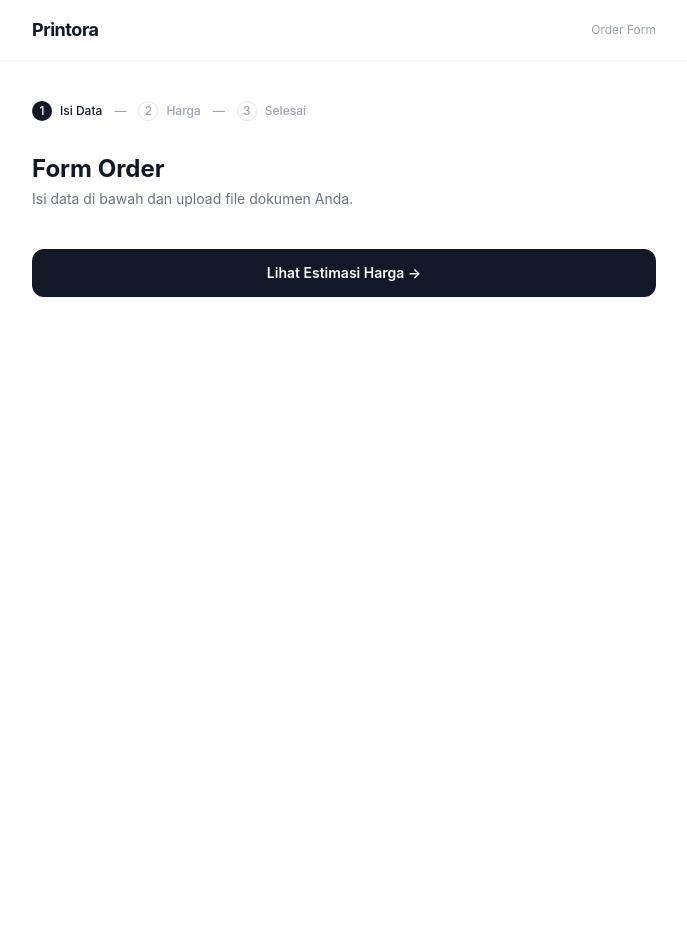
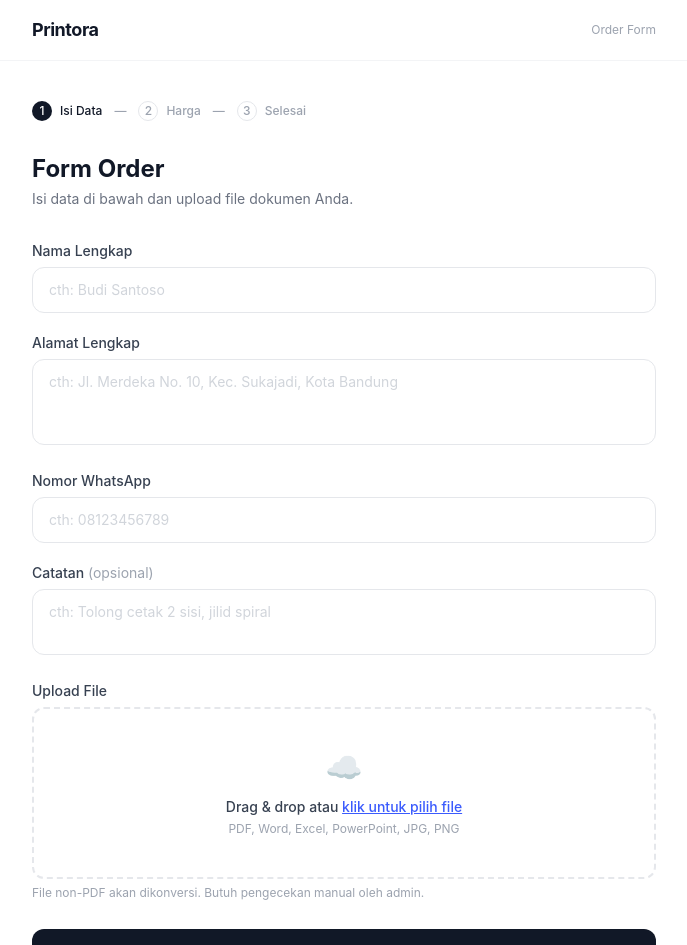
Before and after one commit to namlyanh56/printora, a Next.js app: page /order in a window 1280 px wide. Shown: the top 945 px of the page, without its empty margins (296-983 px from the left). Before the commit the page ends 800 px from the top, so only its background shows below. Built offline with nearby package versions, Linux system fonts and the light colour scheme.

Commit message:
Update page.tsx

```diff
--- a/app/order/page.tsx
+++ b/app/order/page.tsx
@@ -94,14 +94,6 @@ export default function OrderPage() {
     return Object.keys(next).length === 0;
   }
 
-  function mapColorHintToPrintTier(
-    hint: UploadResponse["upload"]["analysis"]["colorHint"]
-  ): "bw" | "light_color" | "full_color" {
-    if (hint === "full_color") return "full_color";
-    if (hint === "light_color") return "light_color";
-    return "bw";
-  }
-
   async function handleSubmit(e: React.FormEvent) {
     e.preventDefault();
     if (!validate()) return;
@@ -111,7 +103,6 @@ export default function OrderPage() {
     setErrors({});
 
     try {
-      // 1) Upload + classify + analyze
       const uploadForm = new FormData();
       uploadForm.append("file", file);
 
@@ -123,16 +114,14 @@ export default function OrderPage() {
       }
 
       const pageCount = uploadJson.upload.analysis.pageCount ?? 1;
-      const printTier = mapColorHintToPrintTier(uploadJson.upload.analysis.colorHint);
 
-      // 2) Create real order in DB
+      // Frontend no longer decides printTier
       const orderPayload = {
         customerName: form.name.trim(),
         customerAddress: form.address.trim(),
         customerWhatsapp: form.whatsapp.trim(),
         note: form.note.trim() || null,
         pageCount,
-        printTier,
         file: {
           originalFilename: uploadJson.upload.originalFilename,
           mimeType: uploadJson.upload.mimeType,
@@ -161,8 +150,7 @@ export default function OrderPage() {
 
       router.push(`/order/result?id=${encodeURIComponent(orderJson.order.orderId)}`);
     } catch (err) {
-      const msg =
-        err instanceof Error ? err.message : "Terjadi kesalahan saat memproses order.";
+      const msg = err instanceof Error ? err.message : "Terjadi kesalahan saat memproses order.";
       setErrors((prev) => ({
         ...prev,
         fileName: msg,
@@ -191,13 +179,19 @@ export default function OrderPage() {
 
       <main className="mx-auto max-w-2xl px-6 pb-20 pt-10">
         <div className="mb-8 flex items-center gap-2 text-xs font-medium text-gray-400">
-          <span className="flex h-5 w-5 items-center justify-center rounded-full bg-gray-900 text-white">1</span>
+          <span className="flex h-5 w-5 items-center justify-center rounded-full bg-gray-900 text-white">
+            1
+          </span>
           <span className="text-gray-900">Isi Data</span>
           <span className="mx-1">—</span>
-          <span className="flex h-5 w-5 items-center justify-center rounded-full border border-gray-200">2</span>
+          <span className="flex h-5 w-5 items-center justify-center rounded-full border border-gray-200">
+            2
+          </span>
           <span>Harga</span>
           <span className="mx-1">—</span>
-          <span className="flex h-5 w-5 items-center justify-center rounded-full border border-gray-200">3</span>
+          <span className="flex h-5 w-5 items-center justify-center rounded-full border border-gray-200">
+            3
+          </span>
           <span>Selesai</span>
         </div>
 
@@ -205,8 +199,138 @@ export default function OrderPage() {
         <p className="mb-8 text-sm text-gray-500">Isi data di bawah dan upload file dokumen Anda.</p>
 
         <form onSubmit={handleSubmit} noValidate className="space-y-5">
-          {/* ... UI sama seperti versi Anda ... */}
-          {/* (tetap gunakan seluruh blok input yang sudah Anda buat) */}
+          <div>
+            <label className="mb-1.5 block text-sm font-medium text-gray-700" htmlFor="name">
+              Nama Lengkap
+            </label>
+            <input
+              id="name"
+              name="name"
+              type="text"
+              value={form.name}
+              onChange={handleChange}
+              placeholder="cth: Budi Santoso"
+              className={`w-full rounded-xl border px-4 py-3 text-sm text-gray-900 outline-none transition placeholder:text-gray-300 focus:border-brand-600 focus:ring-2 focus:ring-brand-100 ${
+                errors.name ? "border-red-400" : "border-gray-200"
+              }`}
+            />
+            {errors.name && <p className="mt-1.5 text-xs text-red-500">{errors.name}</p>}
+          </div>
+
+          <div>
+            <label className="mb-1.5 block text-sm font-medium text-gray-700" htmlFor="address">
+              Alamat Lengkap
+            </label>
+            <textarea
+              id="address"
+              name="address"
+              rows={3}
+              value={form.address}
+              onChange={handleChange}
+              placeholder="cth: Jl. Merdeka No. 10, Kec. Sukajadi, Kota Bandung"
+              className={`w-full resize-none rounded-xl border px-4 py-3 text-sm text-gray-900 outline-none transition placeholder:text-gray-300 focus:border-brand-600 focus:ring-2 focus:ring-brand-100 ${
+                errors.address ? "border-red-400" : "border-gray-200"
+              }`}
+            />
+            {errors.address && <p className="mt-1.5 text-xs text-red-500">{errors.address}</p>}
+          </div>
+
+          <div>
+            <label className="mb-1.5 block text-sm font-medium text-gray-700" htmlFor="whatsapp">
+              Nomor WhatsApp
+            </label>
+            <input
+              id="whatsapp"
+              name="whatsapp"
+              type="tel"
+              value={form.whatsapp}
+              onChange={handleChange}
+              placeholder="cth: 08123456789"
+              className={`w-full rounded-xl border px-4 py-3 text-sm text-gray-900 outline-none transition placeholder:text-gray-300 focus:border-brand-600 focus:ring-2 focus:ring-brand-100 ${
+                errors.whatsapp ? "border-red-400" : "border-gray-200"
+              }`}
+            />
+            {errors.whatsapp && <p className="mt-1.5 text-xs text-red-500">{errors.whatsapp}</p>}
+          </div>
+
+          <div>
+            <label className="mb-1.5 block text-sm font-medium text-gray-700" htmlFor="note">
+              Catatan <span className="font-normal text-gray-400">(opsional)</span>
+            </label>
+            <textarea
+              id="note"
+              name="note"
+              rows={2}
+              value={form.note}
+              onChange={handleChange}
+              placeholder="cth: Tolong cetak 2 sisi, jilid spiral"
+              className="w-full resize-none rounded-xl border border-gray-200 px-4 py-3 text-sm text-gray-900 outline-none transition placeholder:text-gray-300 focus:border-brand-600 focus:ring-2 focus:ring-brand-100"
+            />
+          </div>
+
+          <div>
+            <label className="mb-1.5 block text-sm font-medium text-gray-700">Upload File</label>
+            <div
+              role="button"
+              tabIndex={0}
+              onClick={() => fileRef.current?.click()}
+              onKeyDown={(e) => e.key === "Enter" && fileRef.current?.click()}
+              onDragOver={(e) => {
+                e.preventDefault();
+                setDragOver(true);
+              }}
+              onDragLeave={() => setDragOver(false)}
+              onDrop={handleDrop}
+              className={`flex cursor-pointer flex-col items-center justify-center rounded-xl border-2 border-dashed px-6 py-10 text-center transition ${
+                dragOver
+                  ? "border-brand-600 bg-brand-50"
+                  : errors.fileName
+                  ? "border-red-300 bg-red-50"
+                  : "border-gray-200 hover:border-brand-600 hover:bg-brand-50"
+              }`}
+            >
+              {file ? (
+                <>
+                  <p className="text-2xl">📄</p>
+                  <p className="mt-2 text-sm font-medium text-gray-900">{file.name}</p>
+                  <p className="text-xs text-gray-400">{formatBytes(file.size)}</p>
+                  <button
+                    type="button"
+                    onClick={(e) => {
+                      e.stopPropagation();
+                      setFile(null);
+                    }}
+                    className="mt-3 text-xs text-red-400 underline hover:text-red-600"
+                  >
+                    Hapus file
+                  </button>
+                </>
+              ) : (
+                <>
+                  <p className="text-3xl">☁️</p>
+                  <p className="mt-3 text-sm font-medium text-gray-700">
+                    Drag & drop atau <span className="text-brand-600 underline">klik untuk pilih file</span>
+                  </p>
+                  <p className="mt-1 text-xs text-gray-400">
+                    PDF, Word, Excel, PowerPoint, JPG, PNG
+                  </p>
+                </>
+              )}
+            </div>
+            <input
+              ref={fileRef}
+              type="file"
+              accept={ALLOWED_TYPES.join(",")}
+              className="hidden"
+              onChange={(e) => handleFile(e.target.files?.[0] ?? null)}
+            />
+            {!file && (
+              <p className="mt-1.5 text-xs text-gray-400">
+                File non-PDF akan dikonversi. Butuh pengecekan manual oleh admin.
+              </p>
+            )}
+            {errors.fileName && <p className="mt-1.5 text-xs text-red-500">{errors.fileName}</p>}
+          </div>
 
           <div className="pt-2">
             <button
```
